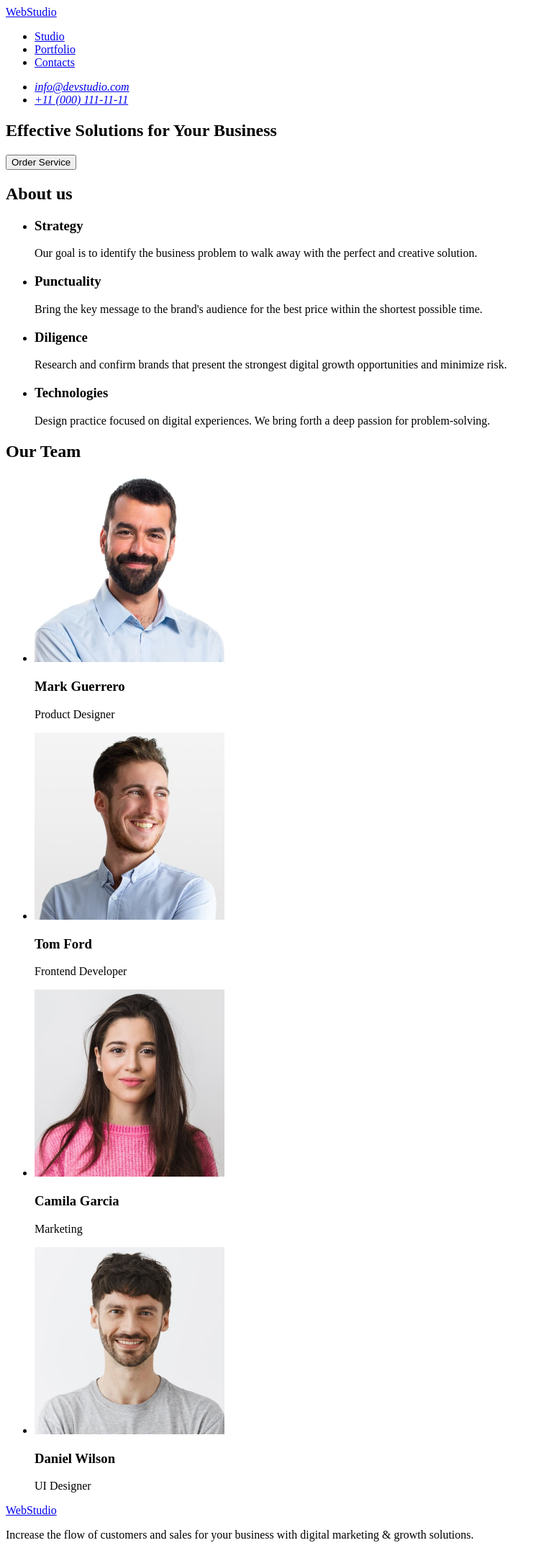
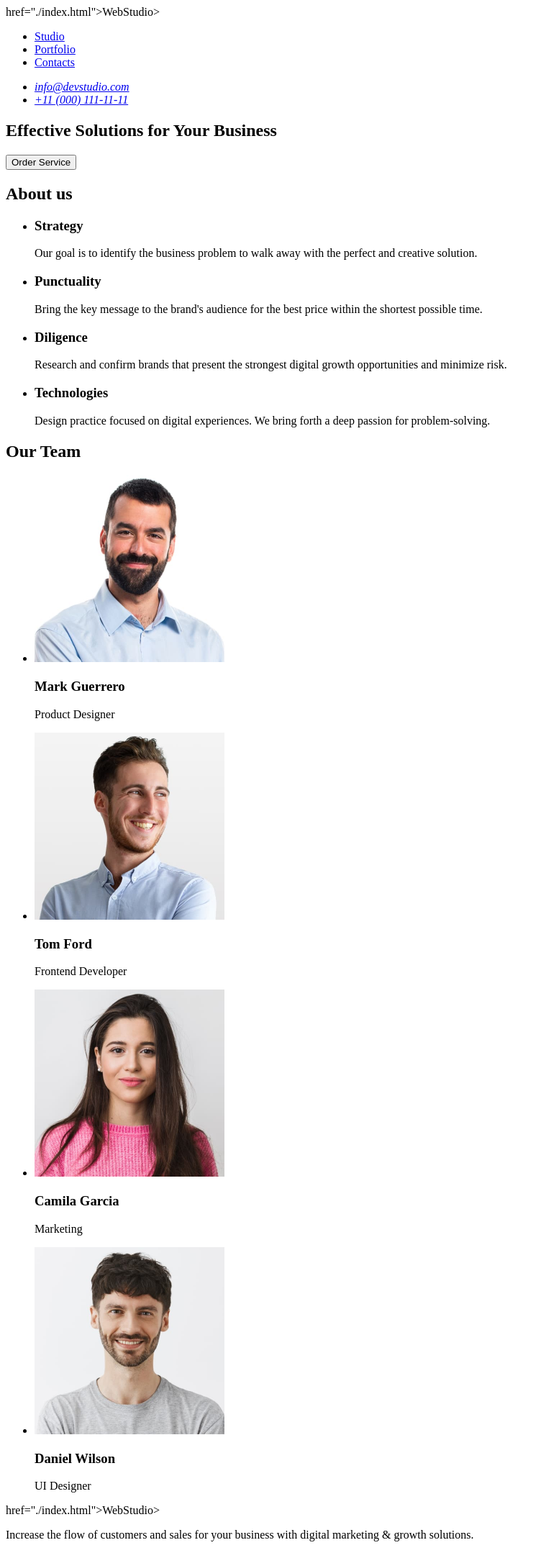
Before and after one commit to goljakairyna36/goit-markup-hw-01, a plain HTML site: page index.html in a window 1280 px wide. Shown: the whole page at 72% size, without its empty margins (0-759 px from the left). Drawn offline with Linux system fonts and the light colour scheme.

Commit message:
add file index.html

```diff
--- a/index.html
+++ b/index.html
@@ -8,7 +8,7 @@
 
   <body>
     <header>
-      <a href="./index.html">WebStudio</a>
+      <a> href="./index.html">WebStudio></a>
       <nav>
         <ul>
           <li><a href="./index.html">Studio</a></li>
@@ -112,7 +112,7 @@
     </main>
 
     <footer>
-      <a href=" ./index.html">WebStudio</a>
+      <a> href="./index.html">WebStudio></a>
       <p>
         Increase the flow of customers and sales for your business with digital
         marketing & growth solutions.
```
